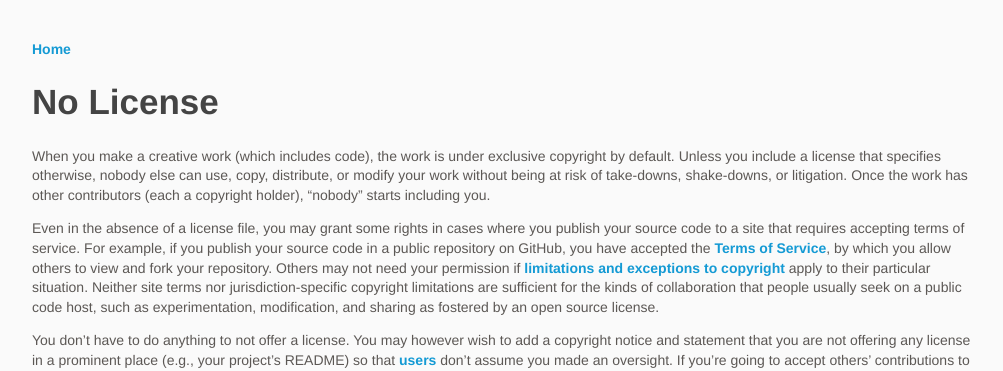
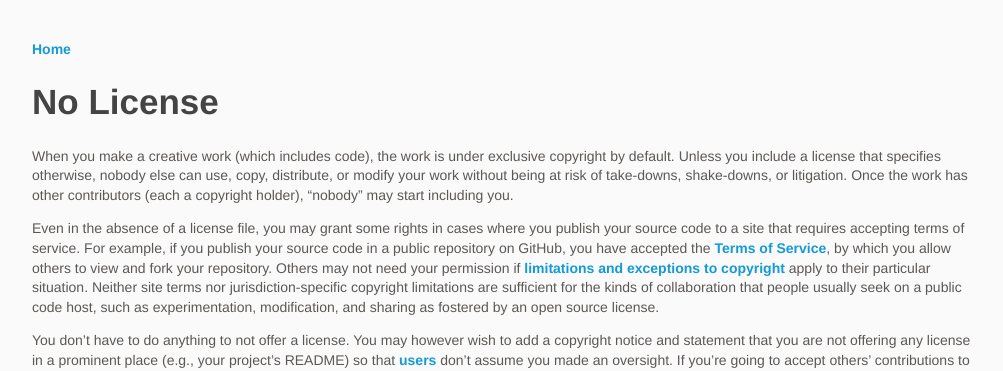
Before and after one commit to github/choosealicense.com, a Jekyll site: the page built from no-license.md, in a window 1280 px wide. Shown: the top 371 px of the page, without its empty margins (138-1141 px from the left). Built offline with Jekyll 4.4.1, drawn with Linux system fonts in a browser that asks for light colours; some web fonts are replaced.

Commit message:
Less certain language for multi-contributor repos
Closes https://github.com/github/choosealicense.com/issues/503

```diff
--- a/no-license.md
+++ b/no-license.md
@@ -6,7 +6,7 @@ title: No License
 description: "You're under no obligation to choose a license and it's your right not to include one with your code or project. But please note that opting out of open source licenses doesn't mean you're opting out of copyright law."
 ---
 
-When you make a creative work (which includes code), the work is under exclusive copyright by default. Unless you include a license that specifies otherwise, nobody else can use, copy, distribute, or modify your work without being at risk of take-downs, shake-downs, or litigation. Once the work has other contributors (each a copyright holder), “nobody” starts including you.
+When you make a creative work (which includes code), the work is under exclusive copyright by default. Unless you include a license that specifies otherwise, nobody else can use, copy, distribute, or modify your work without being at risk of take-downs, shake-downs, or litigation. Once the work has other contributors (each a copyright holder), “nobody” may start including you.
 
 Even in the absence of a license file, you may grant some rights in cases where you publish your source code to a site that requires accepting terms of service. For example, if you publish your source code in a public repository on GitHub, you have accepted the [Terms of Service](https://help.github.com/articles/github-terms-of-service), by which you allow others to view and fork your repository. Others may not need your permission if [limitations and exceptions to copyright](https://en.wikipedia.org/wiki/Limitations_and_exceptions_to_copyright) apply to their particular situation. Neither site terms nor jurisdiction-specific copyright limitations are sufficient for the kinds of collaboration that people usually seek on a public code host, such as experimentation, modification, and sharing as fostered by an open source license.
 
```
